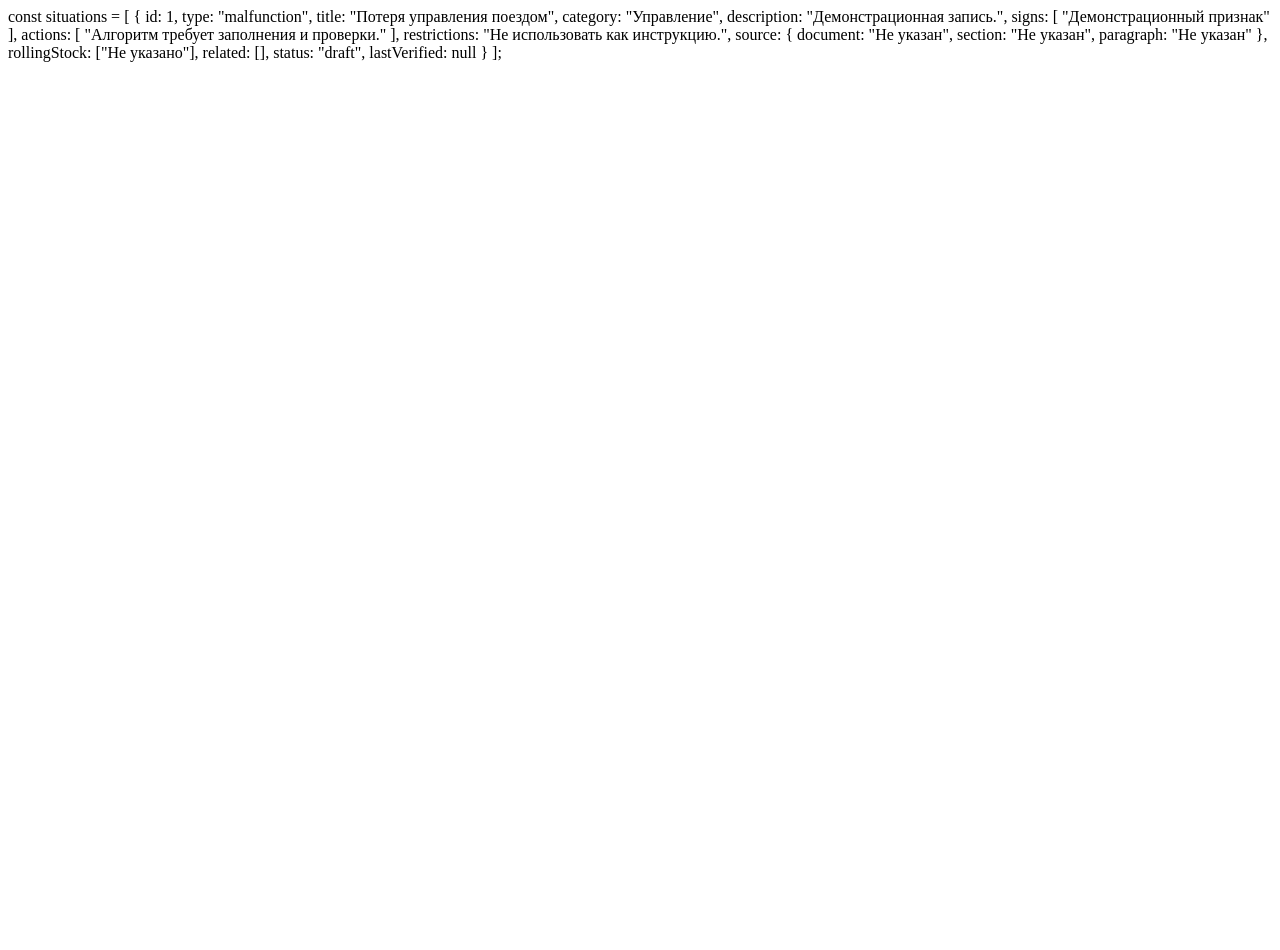
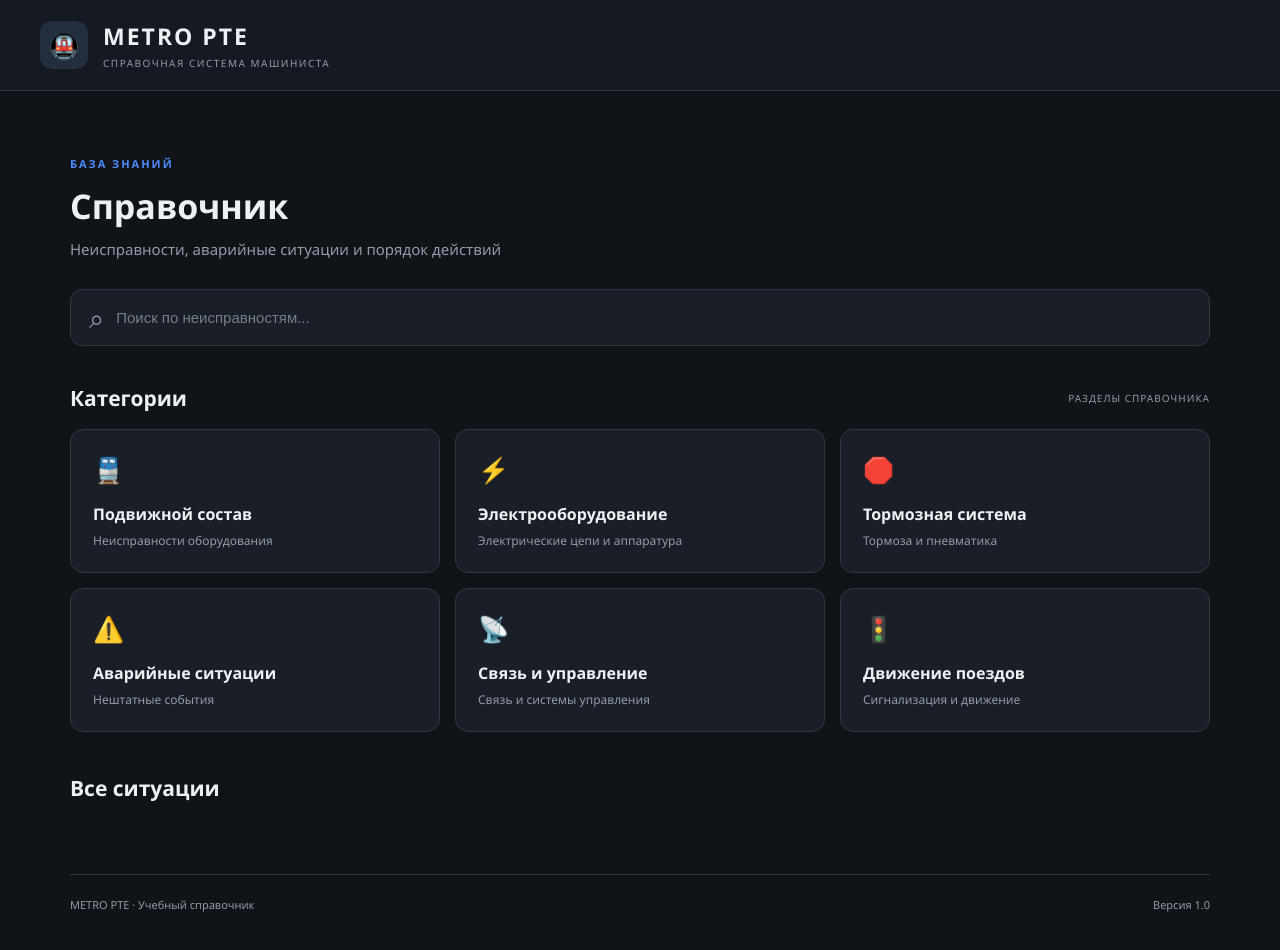
Before and after one commit to P8iton/metro-pte, a plain HTML site: page index.html in a window 1280 px wide. Before the commit the page ends 800 px from the top, so only its background shows below. Drawn offline with Linux system fonts and the light colour scheme.

Commit message:
Update index.html

```diff
--- a/index.html
+++ b/index.html
@@ -1,34 +1,108 @@
 
-const situations = [
-    {
-        id: 1,
-        type: "malfunction",
-        title: "Потеря управления поездом",
-        category: "Управление",
+<!DOCTYPE html>
+<html lang="ru">
+<head>
+    <meta charset="UTF-8">
+    <meta name="viewport" content="width=device-width, initial-scale=1.0">
+    <meta name="theme-color" content="#101318">
+    <title>METRO PTE</title>
+    <link rel="stylesheet" href="style.css">
+</head>
+<body>
 
-        description: "Демонстрационная запись.",
+    <header class="header">
+        <div class="brand">
+            <div class="brand-icon">🚇</div>
+            <div>
+                <h1>METRO PTE</h1>
+                <p>СПРАВОЧНАЯ СИСТЕМА МАШИНИСТА</p>
+            </div>
+        </div>
+    </header>
 
-        signs: [
-            "Демонстрационный признак"
-        ],
+    <main class="container">
 
-        actions: [
-            "Алгоритм требует заполнения и проверки."
-        ],
+        <section class="welcome">
+            <div>
+                <span class="eyebrow">БАЗА ЗНАНИЙ</span>
+                <h2>Справочник</h2>
+                <p>Неисправности, аварийные ситуации и порядок действий</p>
+            </div>
+        </section>
 
-        restrictions: "Не использовать как инструкцию.",
+        <section class="search-section">
+            <div class="search-box">
+                <span>⌕</span>
+                <input
+                    type="text"
+                    id="search"
+                    placeholder="Поиск по неисправностям..."
+                >
+            </div>
+        </section>
 
-        source: {
-            document: "Не указан",
-            section: "Не указан",
-            paragraph: "Не указан"
-        },
+        <section class="categories-section">
+            <div class="section-heading">
+                <h2>Категории</h2>
+                <span>РАЗДЕЛЫ СПРАВОЧНИКА</span>
+            </div>
 
-        rollingStock: ["Не указано"],
+            <div class="categories">
+                <div class="category-card" data-category="Подвижной состав">
+                    <span class="category-icon">🚆</span>
+                    <h3>Подвижной состав</h3>
+                    <p>Неисправности оборудования</p>
+                </div>
 
-        related: [],
+                <div class="category-card" data-category="Электрооборудование">
+                    <span class="category-icon">⚡</span>
+                    <h3>Электрооборудование</h3>
+                    <p>Электрические цепи и аппаратура</p>
+                </div>
 
-        status: "draft",
-        lastVerified: null
-    }
-];
+                <div class="category-card" data-category="Тормоза">
+                    <span class="category-icon">🛑</span>
+                    <h3>Тормозная система</h3>
+                    <p>Тормоза и пневматика</p>
+                </div>
+
+                <div class="category-card" data-category="Аварийные ситуации">
+                    <span class="category-icon">⚠️</span>
+                    <h3>Аварийные ситуации</h3>
+                    <p>Нештатные события</p>
+                </div>
+
+                <div class="category-card" data-category="Связь">
+                    <span class="category-icon">📡</span>
+                    <h3>Связь и управление</h3>
+                    <p>Связь и системы управления</p>
+                </div>
+
+                <div class="category-card" data-category="Движение">
+                    <span class="category-icon">🚦</span>
+                    <h3>Движение поездов</h3>
+                    <p>Сигнализация и движение</p>
+                </div>
+            </div>
+        </section>
+
+        <section class="situations-section">
+            <div class="section-heading">
+                <h2>Все ситуации</h2>
+                <span id="resultCount"></span>
+            </div>
+
+            <div id="situations"></div>
+        </section>
+
+        <footer>
+            <p>METRO PTE · Учебный справочник</p>
+            <p>Версия 1.0</p>
+        </footer>
+
+    </main>
+
+    <script src="data.js"></script>
+    <script src="app.js"></script>
+</body>
+</html>
```
